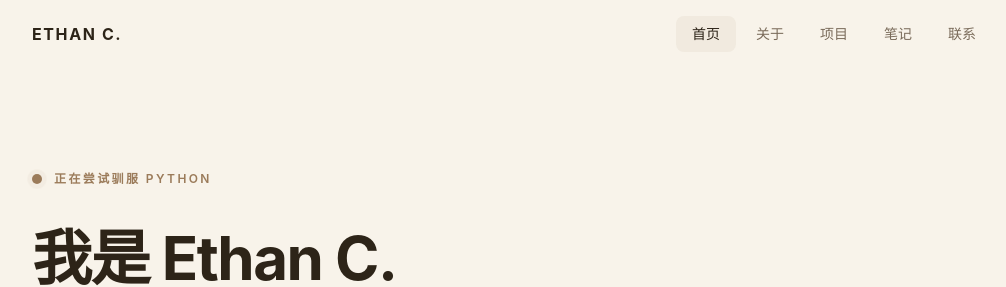
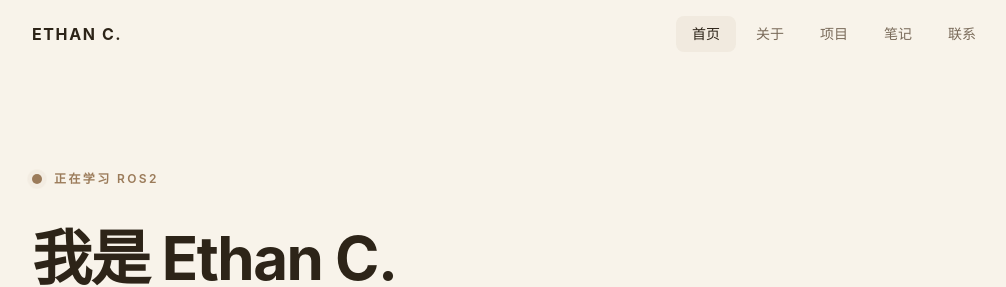
Before and after one commit to Ethan-decoy/personal_site, a React (Vite) app: page / in a window 1280 px wide. Shown: the top 287 px of the page, without its empty margins (128-1134 px from the left). Built offline with nearby package versions, Linux system fonts and the light colour scheme.

Commit message:
style(home): 更新状态文案为「正在学习 ROS2」

```diff
--- a/src/App.tsx
+++ b/src/App.tsx
@@ -177,7 +177,7 @@ function HomePage({ theme, onNavigate }: { theme: Theme; onNavigate: (s: Section
                 />
               </span>
               <p className="text-xs font-semibold tracking-[0.2em] uppercase" style={{ color: theme.accent }}>
-                正在尝试驯服 Python
+                正在学习 ROS2
               </p>
             </div>
 
```
